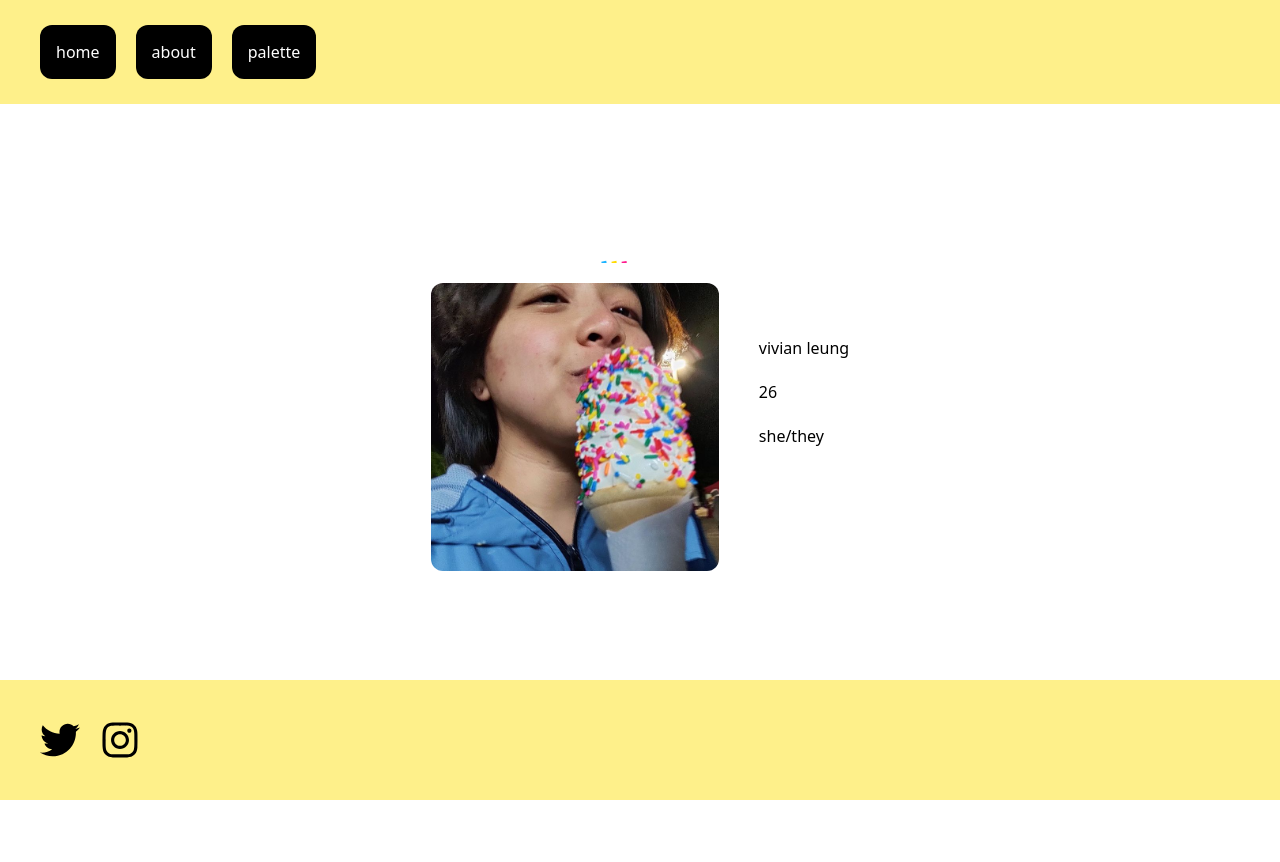
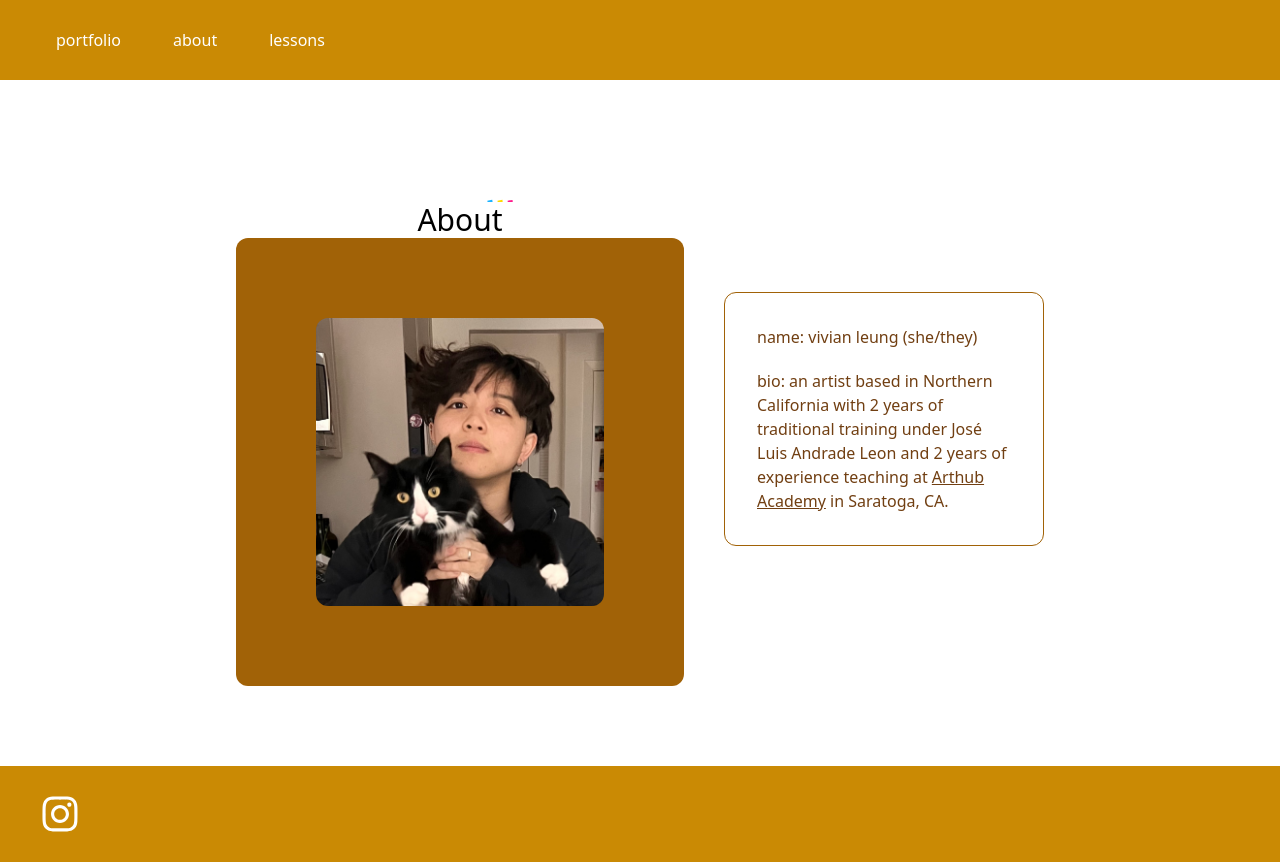
Before and after one commit to vivz753/vleung.art, a Next.js app in the folder vleung.art/: page /about in a window 1280 px wide. Before the commit the page ends 800 px from the top, so only its background shows below. Built offline with nearby package versions, Linux system fonts and the light colour scheme.

Commit message:
update about page, portfolio page, add lessons page, add mimi profile pic, update layout

```diff
--- a/vleung.art/pages/about.tsx
+++ b/vleung.art/pages/about.tsx
@@ -1,19 +1,35 @@
-import type { NextPage } from 'next'
-import Rainbow from '../src/components/molecules/Rainbow'
+import type { NextPage } from "next"
+import Rainbow from "../src/components/molecules/Rainbow"
+import Link from "next/link"
 
 const Home: NextPage = () => {
   return (
-		<div className="flex flex-row gap-10 items-center justify-center">
-			<div className="flex flex-col gap-5">
-			<Rainbow />
-			<div className="w-72 h-72 rounded-xl bg-center bg-cover" style={{ backgroundImage: `url('/images/icecream.JPG')` }} />
-			</div>
-			<div className="flex flex-col gap-5">
-				<span className="">vivian leung</span>
-				<span className="">26</span>
-				<span className="">she/they</span>
-			</div>
-		</div>
+    <div className="flex h-full w-full px-20">
+      <div className="flex flex-row items-center justify-center gap-10 rounded-xl p-20">
+        <div className="flex flex-col items-center">
+          <Rainbow />
+          <span className="text-3xl">About</span>
+
+          <div className="rounded-xl bg-yellow-700 p-20">
+            <div
+              className="h-72 w-72 rounded-xl bg-cover bg-center"
+              style={{ backgroundImage: `url('/images/profile_mimi.jpg')` }}
+            />
+          </div>
+        </div>
+        <div className="flex w-1/3 flex-col gap-5 rounded-xl border border-yellow-700 p-8 text-yellow-900">
+          <span className="">name: vivian leung (she/they)</span>
+          <span className="">
+            {`bio: an artist based in Northern California with 2 years of traditional training under José Luis Andrade
+            Leon and 2 years of experience teaching at `}
+            <Link href="https://arthub.academy" className="underline hover:text-yellow-700">
+              Arthub Academy
+            </Link>{" "}
+            in Saratoga, CA.
+          </span>
+        </div>
+      </div>
+    </div>
   )
 }
 
--- a/vleung.art/pages/index.tsx
+++ b/vleung.art/pages/index.tsx
@@ -1,121 +1,234 @@
-import type { NextPage } from 'next'
-import Head from 'next/head'
-import { FC, useState, forwardRef } from 'react'
-import clsx from 'clsx'
+import type { NextPage } from "next"
+import Head from "next/head"
+import { FC, useState, forwardRef } from "react"
+import clsx from "clsx"
+import Link from "next/link"
+import Image from "next/image"
+import Rainbow from "../src/components/molecules/Rainbow"
 
 const Home: NextPage = () => {
-  const [imageUrl, setImageUrl] = useState('')
+  const [activeImage, setActiveImage] = useState<Art>(traditionalImages[0])
   const [showModal, setShowModal] = useState(false)
-  const title = `Vivian's Shoppe`;
-
-  const images = [
-    '/images/art/froggy.jpg',
-    '/images/art/BabyMonkeyPostcard.PNG',
-    '/images/art/UtahComic.PNG',
-    '/images/art/VintageRayCommission.jpg',
-    '/images/art/ravenxstarfire.JPG',
-    '/images/art/skull.jpg',
-]
+  const title = `Vivian's Portfolio`
 
   const onNext = (): void => {
-  const currIndex = images.findIndex((i) => i === imageUrl)
+    const currIndex = images.findIndex((i) => i === activeImage)
     const nextIndex = currIndex < images.length - 1 ? currIndex + 1 : 0
-  console.log('setting indx to:', nextIndex)
-  setImageUrl(() => images[nextIndex])
+    console.log("setting indx to:", nextIndex)
+    setActiveImage(() => images[nextIndex])
   }
   const onPrev = (): void => {
-  const currIndex = images.findIndex((i) => i === imageUrl)
+    const currIndex = images.findIndex((i) => i === activeImage)
     const prevIndex = currIndex > 0 ? currIndex - 1 : images.length - 1
-  console.log('setting indx to:', prevIndex)
-  setImageUrl(() => images[prevIndex])
+    console.log("setting indx to:", prevIndex)
+    setActiveImage(() => images[prevIndex])
   }
 
   return (
-    <div className="h-full flex flex-col items-center justify-center gap-5 p-20">
+    <>
       <Head>
         <title>{title}</title>
-        <meta name="description" content="Generated by create next app" />
+        <meta name="description" content="Oil painter, digital artist, cat lover." />
         <link rel="icon" href="/images/rainbows/rainbow-blue-svgrepo-com.svg" />
       </Head>
-      <div className="flex flex-wrap gap-10 w-full justify-center">
+      <div className="flex h-full w-full flex-row">
+        {/* Categories */}
+        <div className="flex w-[320px] flex-col">
+          <div className="sticky top-0 flex flex-col items-center justify-start gap-8 p-20">
+            <Link
+              href="/#traditional"
+              className="w-64 rounded-md bg-yellow-600 px-4 py-2 text-white hover:bg-yellow-500"
+            >
+              Traditional
+            </Link>
+            <button className="ml-8 w-56 rounded-md bg-yellow-600 px-4 py-2 text-white hover:bg-yellow-500">Oil</button>
+            <button className="ml-8 w-56 rounded-md bg-yellow-600 px-4 py-2 text-white hover:bg-yellow-500">
+              Gouache
+            </button>
+            <button className="ml-8 w-56 rounded-md bg-yellow-600 px-4 py-2 text-white hover:bg-yellow-500">
+              Charcoal
+            </button>
+            <Link href="#digital" className="w-64 rounded-md bg-yellow-600 px-4 py-2 text-white hover:bg-yellow-500">
+              Digital
+            </Link>
+            <button className="ml-8 w-56 rounded-md bg-yellow-600 px-4 py-2 text-white hover:bg-yellow-500">
+              Lighting Series
+            </button>
+            {/*  Chat Dialogue */}
+            <div className="m-16 flex items-center justify-center">
+              <div
+                className="group relative flex h-32 w-32 rounded-full bg-cover bg-right"
+                style={{ backgroundImage: `url('/images/profile_mimi.jpg')` }}
+              >
+                <div
+                  className={clsx(
+                    "absolute -top-12 right-0 translate-x-full rounded-md border border-yellow-900  p-4 text-yellow-900 opacity-0 transition-opacity duration-500 ease-in-out group-hover:opacity-100"
+                  )}
+                >
+                  hello
+                </div>
+              </div>
+            </div>
+          </div>
+          {/* For sticky purposes, needs empty box as sibling */}
+          <div className="flex h-full w-full" />
+        </div>
+        {/* Galleries */}
+        <div className="flex h-full w-full items-center justify-center p-8">
+          <div className="flex w-full flex-col items-center">
+            <Rainbow />
+            <span className="text-3xl">Portfolio</span>
+
+            <div className="flex h-full w-full flex-col justify-center gap-5 rounded-xl bg-yellow-700 p-20">
+              <h1 id="traditional" className="m-12 text-3xl text-white">
+                Traditional
+              </h1>
+              <Gallery setActiveImage={setActiveImage} setShowModal={setShowModal} images={traditionalImages} />
+              <h1 id="digital" className="m-12 text-3xl text-white">
+                Digital
+              </h1>
+              <Gallery setActiveImage={setActiveImage} setShowModal={setShowModal} images={digitalImages} />
+            </div>
+          </div>
+        </div>
+      </div>
+      <Modal show={showModal} onClose={() => setShowModal(false)} image={activeImage} onNext={onNext} onPrev={onPrev} />
+    </>
+  )
+}
+
+export default Home
+
+interface Art {
+  url: string
+  medium: "oil" | "gouache" | "charcoal" | "pencil" | "marker" | "digital"
+  title: string
+}
+const images: Art[] = [
+  {
+    url: "/images/art/froggy.jpg",
+    medium: "gouache",
+    title: "frog in gouache",
+  },
+  {
+    url: "/images/art/VintageRayCommission.jpg",
+    medium: "gouache",
+    title: "portrait in gouache",
+  },
+  {
+    url: "/images/art/skull.jpg",
+    medium: "marker",
+    title: "skull in marker",
+  },
+  {
+    url: "/images/art/BabyMonkeyPostcard.PNG",
+    medium: "digital",
+    title: "baby moneky in digital",
+  },
+  {
+    url: "/images/art/UtahComic.PNG",
+    medium: "digital",
+    title: "friends in utah in digital",
+  },
+  {
+    url: "/images/art/ravenxstarfire.JPG",
+    medium: "digital",
+    title: "raven and star fire in digital",
+  },
+]
+
+const traditionalImages = images.filter((x) => x.medium !== "digital")
+const digitalImages = images.filter((x) => x.medium === "digital")
+console.log("traditional", traditionalImages)
+console.log("digital", digitalImages)
+
+const Gallery: FC<{ setActiveImage: (image: Art) => void; setShowModal: (show: boolean) => void; images: Art[] }> = ({
+  setActiveImage,
+  setShowModal,
+  images,
+}) => {
+  return (
+    <div className="flex w-full flex-wrap justify-center gap-10">
       {images.map((image, i) => (
-            <Thumbnail src={image} key={i}
+        <Thumbnail
+          image={image}
+          key={i}
           onClick={() => {
-                setImageUrl(image)
+            setActiveImage(image)
             setShowModal(true)
           }}
         />
       ))}
     </div>
-          {/* <div className="absolute w-screen h-screen"> */}
-
-        <Modal
-          show={showModal}
-          onClose={() => setShowModal(false)}
-          imageUrl={imageUrl}
-          onNext={onNext}
-          onPrev={onPrev}
-        >
-          <>
-          </>
-        </Modal>
-          {/* </div> */}
-
-    </div>
   )
 }
-
-export default Home
 
 interface ModalProps {
   show: boolean
   onClose: () => void
   onPrev: () => void
   onNext: () => void
-  imageUrl: string
-  children: JSX.Element
+  image: Art
+  children?: JSX.Element
 }
 
-const Modal= forwardRef<HTMLDivElement, ModalProps>( ({ show, onClose, onPrev, onNext, children, imageUrl }, ref) => {
+const Modal = forwardRef<HTMLDivElement, ModalProps>(({ show, onClose, onPrev, onNext, children, image }, ref) => {
   return (
-    <div className={clsx("fixed top-0 w-screen h-screen justify-center", show ? 'flex' : 'hidden')}>
-      <div className="w-full h-full relative justify-center flex">
-      <div onClick={() => {console.log('clicked'); onClose()}} className="absolute h-full w-full bg-black opacity-70" />
-      {/* <div  ref={ref} className="absolute bg-white rounded-xl inset-14 m-10 bg-contain bg-no-repeat bg-center"  style={{backgroundImage: `url(${imageUrl})`}}>
+    <div className={clsx("fixed top-0 h-full w-screen justify-center", show ? "flex" : "hidden")}>
+      <div className="relative flex h-full w-full items-center justify-center">
+        <div
+          onClick={() => {
+            console.log("clicked")
+            onClose()
+          }}
+          className="absolute h-full w-full bg-black opacity-70"
+        />
+        {/* <div  ref={ref} className="absolute bg-white rounded-xl inset-14 m-10 bg-contain bg-no-repeat bg-center"  style={{backgroundImage: `url(${activeImage})`}}>
         {children}
       </div> */}
-      <div className="flex flex-col h-full relative justify-center items-center">
-      <button  onClick={onClose} className="shrink-0 absolute top-12 rounded-xl -mt-5 min-w-max p-2 w-8 h-8 bg-black justify-center flex items-center">
-        <span className="cursor-pointer w-full text-white">X close</span>
+        <div className="flex h-full w-full flex-row items-center justify-center border">
+          <div className="relative flex h-full w-full items-center justify-center p-32">
+            <div className="relative flex h-full w-full rounded-lg bg-white">
+              <Image alt={image.title} fill style={{ objectFit: "contain" }} src={image.url} />
+            </div>
+            <button
+              onClick={() => onPrev()}
+              className="absolute left-32 m-4 flex h-8 w-8 min-w-max shrink-0 items-center justify-center rounded-full bg-yellow-600 p-8"
+            >
+              <span className="w-full cursor-pointer text-white">{`< prev`}</span>
             </button>
-        <div className="flex flex-row h-full items-center">
-
-      <button  onClick={onPrev} className="shrink-0 bottom-20 lg:bottom-auto absolute left-0 rounded-xl m-1 min-w-max p-2 w-8 h-8 bg-black justify-center flex items-center">
-        <span className="cursor-pointer w-full text-white">{`< prev`}</span>
+            <button
+              onClick={onClose}
+              className="absolute top-24 -mt-5 flex h-8 w-8 min-w-max shrink-0 items-center justify-center rounded-full bg-yellow-600 p-8"
+            >
+              <span className="w-full cursor-pointer text-white">X close</span>
             </button>
-        <img src={imageUrl} className="w-full lg:w-auto lg:h-full lg:p-10 py-5" />
-      <button  onClick={onNext} className="shrink-0 bottom-20 lg:bottom-auto absolute right-0 rounded-xl m-1 min-w-max p-2 w-8 h-8 bg-black justify-center flex items-center">
-        <span className="cursor-pointer w-full text-white">{`next >`}</span>
+            <button
+              onClick={() => onNext()}
+              className="absolute right-32 m-4 flex h-8 w-8 min-w-max shrink-0 items-center justify-center rounded-full bg-yellow-600 p-8"
+            >
+              <span className="w-full cursor-pointer text-white">{`next >`}</span>
             </button>
           </div>
         </div>
       </div>
     </div>
   )
-}
-)
+})
 
-Modal.displayName = 'Modal'
+Modal.displayName = "Modal"
 
-const Thumbnail: FC<{onClick: () => void; src: string}> = ({ onClick, src }) => {
+const Thumbnail: FC<{ onClick: () => void; image: Art }> = ({ onClick, image }) => {
   return (
-    <img
-      alt="thumbnail"
+    <div className="relative block h-64 w-64 transform cursor-pointer rounded-lg bg-white transition duration-150 ease-in-out hover:scale-125">
+      <Image
+        alt={image.title}
         onClick={onClick}
-      className="transform hover:scale-125 transition ease-in-out duration-150 cursor-pointer rounded-lg contrast-125 filter"
-      height="200"
-      width="400"
-      src={src}
+        className="contrast-125 filter"
+        src={image.url}
+        style={{ objectFit: "contain" }}
+        fill
       />
+    </div>
   )
 }
--- /dev/null
+++ b/vleung.art/pages/lessons.tsx
@@ -0,0 +1,51 @@
+import type { NextPage } from "next"
+import Rainbow from "../src/components/molecules/Rainbow"
+import Link from "next/link"
+
+const Home: NextPage = () => {
+  return (
+      <div className="flex flex-col w-full h-full items-center justify-center gap-10 rounded-xl p-20">
+        <div className="flex flex-col items-center">
+          <Rainbow />
+          <span className="text-3xl">Lessons</span>
+        </div>
+        <div className="flex w-3/4 flex-row gap-24 rounded-xl border border-yellow-700 p-8 text-yellow-900">
+          <div className="flex flex-col w-1/2 gap-5">
+            <span className="font-semibold">Overview</span>
+            <span className="">
+              {`I work with traditional mediums like oil, gouache, and
+            charcoal. For digital mediums, I use Clip Studio Paint, Procreate, and Adobe Photoshop.
+						`}
+            </span>
+            <span className="">
+              {`Lessons can be purchased by month or by session. They can be private or held in small groups of up to 3 students, whichever is preferred.
+							 Pricing varies depending on the medium. Oil painting is more expensive because of the cost of the paint and canvases.
+							 `}
+            </span>
+            <span className="">
+              Supplies are included. However, for digital, students must bring their own devices (iPad with Procreate
+              installed, or laptop with drawing tablet and Clip Studio or Adobe Photoshop installed).
+            </span>
+          </div>
+          <div className="flex flex-col w-1/2 gap-5">
+            <span className="font-semibold">Prices per month</span>
+            <span className="">
+              Oil painting: $180/1 hour session each week for 1 month or $200/1.5 hr session each week for 1 month or
+              $220/2hrs
+            </span>
+            <span className="">
+              Drawing (traditional or digital): $140/1 hour session each week for 1 month or $160/1.5 hr session each
+              week for 1 month
+            </span>
+            <span className="">$20 off when using cash!</span>
+            <span className="font-semibold">Prices per session</span>
+            <span className="">Oil painting: $45/hr or $55/1.5 hrs or $65/2hrs</span>
+            <span className="">Drawing (traditional or digital): $35/hr or $50/1.5 hrs</span>
+            <span className="">$5 off when using cash!</span>
+          </div>
+        </div>
+      </div>
+  )
+}
+
+export default Home
--- a/vleung.art/src/components/layout/index.tsx
+++ b/vleung.art/src/components/layout/index.tsx
@@ -1,70 +1,49 @@
-import Button from '../atoms/Button'
-import tw from 'twin.macro'
-import Link from 'next/link'
-import { FaTwitter, FaInstagram } from 'react-icons/fa'
+import Button from "../atoms/Button"
+import Link from "next/link"
+import { FaInstagram } from "react-icons/fa"
+import { FC } from "react"
 
-const styles = {
-  container: () => [
-    tw`bg-red-500`
-  ]
+type NavigationLink = {
+  name: string
+  url: string
 }
 
-const Header: any = (props: any) => {
-  const labels: NavigationLink[] = props.labels
+const labels: NavigationLink[] = [
+  { name: "portfolio", url: "/" },
+  { name: "about", url: "/about" },
+  { name: "lessons", url: "/lessons" },
+]
 
+const Header: FC = () => {
   return (
-    <div className="p-10 bg-yellow-200 flex flex-row gap-5">
-      {labels.map((label, i) =>
+    <header className="absolute top-0 flex h-[72px] w-full flex-row items-center gap-5 bg-yellow-600 p-10">
+      {labels.map((label, i) => (
         <Link key={i} href={label.url}>
-          <a className="p-4 text-white rounded-xl bg-black hover:bg-gray-900">
-            {label.name}
-          </a>
+          <span className="mx-4 rounded-xl text-white hover:text-yellow-900">{label.name}</span>
         </Link>
-      )}
-    </div>
+      ))}
+    </header>
   )
 }
 
-type NavigationLink = {
-  name: string;
-  url: string;
-}
-
-const Footer: any = (props: any) => {
+const Footer: FC = () => {
   return (
-    <footer className="h-auto p-10 bg-yellow-200 flex flex-row items-center gap-5">
-      <Link href="https://twitter.com/vaginamilktea">
-        <a>
-          <FaTwitter className="w-10 h-10" />
-        </a>
-      </Link>
+    <footer className="absolute bottom-0 flex h-24 w-full flex-row items-center gap-5 bg-yellow-600 p-10">
       <Link href="https://instagram.com/carrotjuicelol">
-        <a>
-          <FaInstagram className="w-10 h-10" />
-        </a>
+        <FaInstagram className="h-10 w-10 text-white hover:text-yellow-800" />
       </Link>
     </footer>
   )
 }
 
-const Layout: any = (props: any) => {
-
-const labels: NavigationLink[] = [
-  { name: 'home', url: '/' },
-  { name: 'about', url: '/about' },
-  { name: 'palette', url: '/palette' },
-]
-
-return (
-  <div className="relative min-h-screen flex flex-grow flex-col">
-    <Header labels={labels} />
-      <div className="my-auto w-full justify-center items-center">
-        {props.children}
-      </div>
-    <Footer />
-  </div>
-)
-
+const Layout: FC<React.PropsWithChildren> = ({ children }) => {
+  return (
+    <div className="relative flex min-h-screen w-screen flex-grow flex-col justify-center">
+      <Header />
+      <Footer />
+      <div className="h-full w-full pb-24 pt-[72px]">{children}</div>
+    </div>
+  )
 }
 
-export default Layout;
+export default Layout
```
Also changed, not shown: vleung.art/public/images/profile_mimi.jpg (added). Lines whose indentation alone changed are shown as unchanged.
